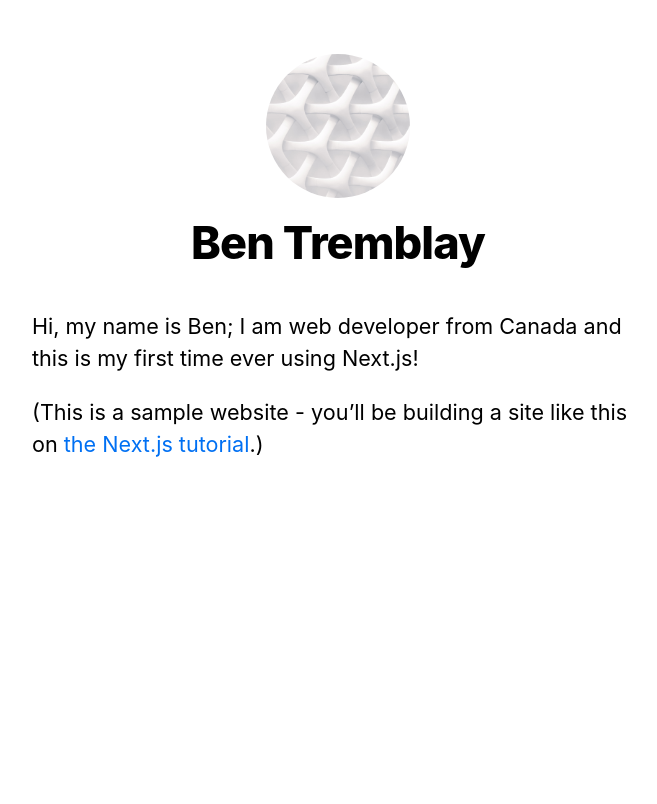
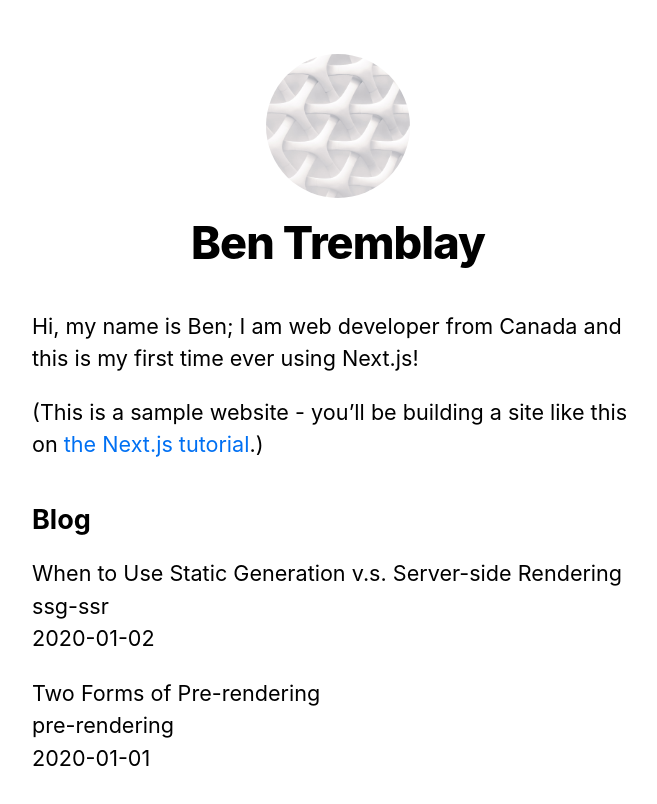
Before and after one commit to Isoji/nextjs-blog, a Next.js app: page / in a window 1280 px wide. Shown: the top 804 px of the page, without its empty margins (302-959 px from the left). Built offline with nearby package versions, Linux system fonts and the light colour scheme.

Commit message:
Add getStaticProps function to home page

```diff
--- a/pages/index.js
+++ b/pages/index.js
@@ -1,9 +1,19 @@
 import Head from 'next/head'
 import Link from 'next/link'
 import Layout, { siteTitle } from '../components/layout'
-import utilStyles from "../styles/utils.module.css"
+import utilStyles from '../styles/utils.module.css'
+import { getSortedPostsData } from '../lib/posts'
 
-export default function Home() {
+export async function getStaticProps() {
+  const allPostsData = getSortedPostsData();
+  return {
+    props: {
+      allPostsData,
+    },
+  };
+}
+
+export default function Home({allPostsData}) {
   return (
     <Layout home>
       <Head>
@@ -16,6 +26,21 @@
           <a href="https://nextjs.org/learn"> the Next.js tutorial</a>.)
         </p>
       </section>
+      <section className={`${utilStyles.headingMd} ${utilStyles.padding1px}`}>
+        <h2 className={utilStyles.headingLg}>Blog</h2>
+        <ul className={utilStyles.list}>
+          {allPostsData.map(({ id, date, title }) => (
+            <li className={utilStyles.listItem} key={id}>
+              {title}
+              <br/>
+              {id}
+              <br/>
+              {date}
+            </li>
+          ))}
+        </ul>
+
+      </section>
     </Layout>
   )
 }
```
